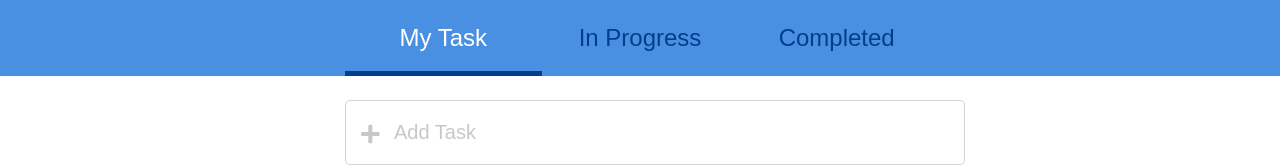
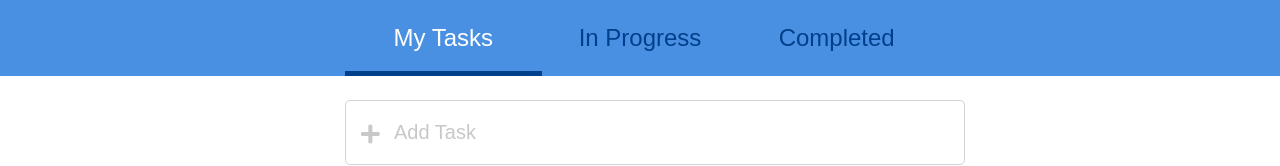
Before and after one commit to ajdfajdfl2003/f2e-practice-todolist, a Vue app: page / in a window 1280 px wide. Shown: the top 166 px of the page. Built offline with nearby package versions, Linux system fonts and the light colour scheme.

Commit message:
fix text and add font-family

```diff
--- a/src/App.vue
+++ b/src/App.vue
@@ -2,7 +2,7 @@
   <div id="app">
     <div class="bg-primary">
       <div class="container justify-content-between d-flex todo-nav">
-        <a href="#" class="active">My Task</a>
+        <a href="#" class="active">My Tasks</a>
         <a href="#">In Progress</a>
         <a href="#">Completed</a>
       </div>
--- a/src/assets/all.scss
+++ b/src/assets/all.scss
@@ -1,6 +1,7 @@
 @import "~bootstrap/scss/functions";
 @import './helpers/_variables';
 @import '~bootstrap/scss/bootstrap';
+@import url('https://fonts.googleapis.com/css?family=Roboto');
 
 @import './components/todo-nav';
 @import './components/todo-item';
```
